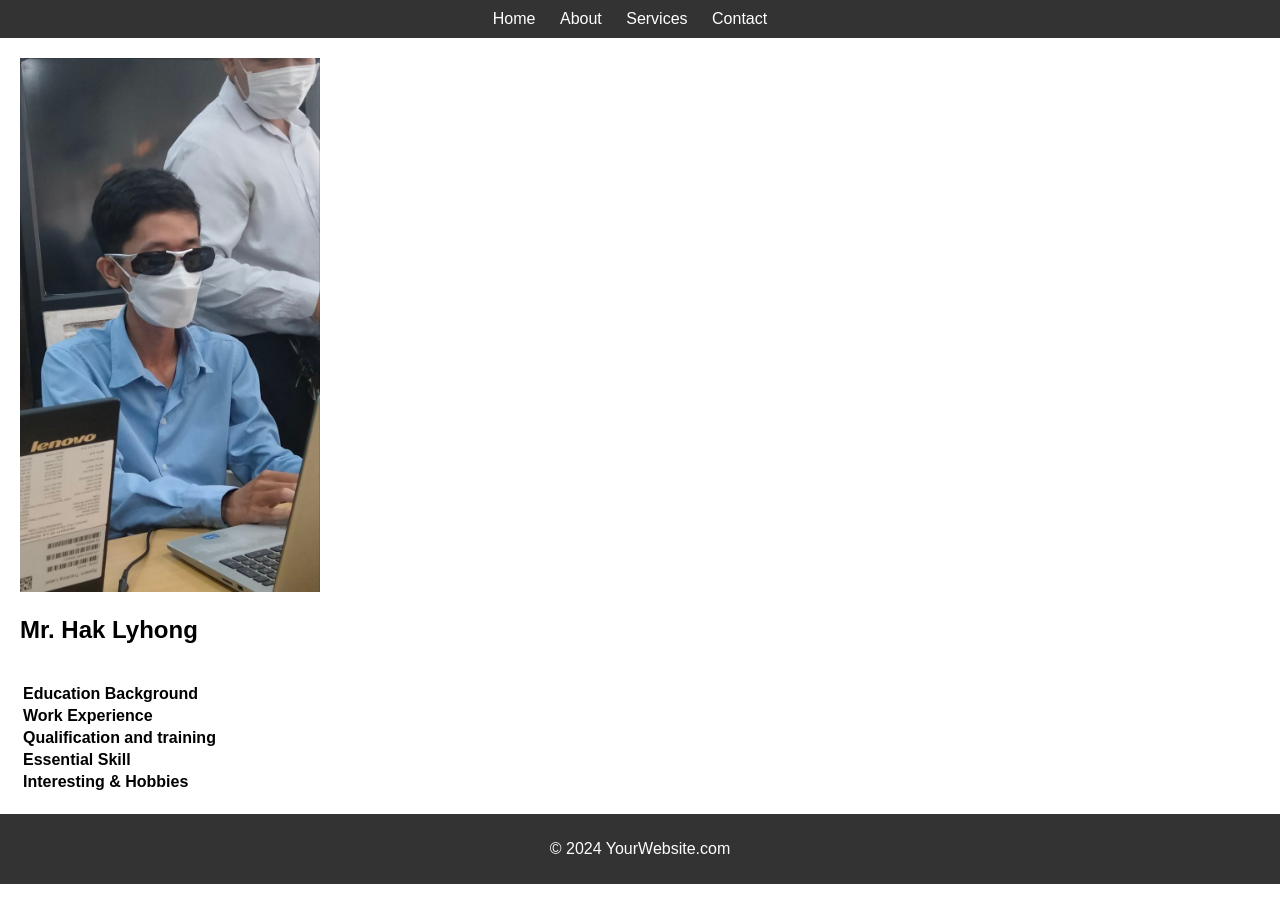
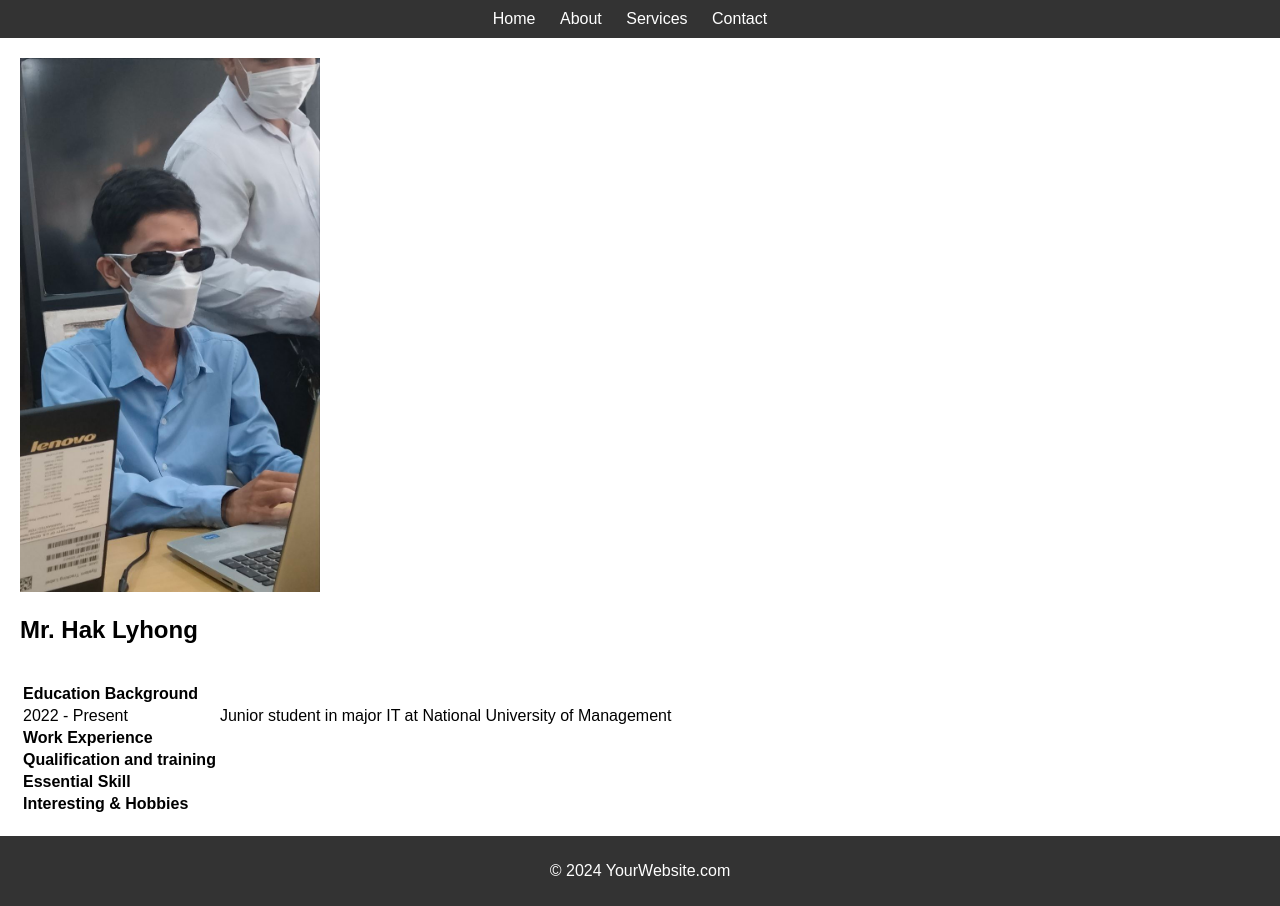
Before and after one commit to Hak-Lyhong/MyWebDevelop1, a plain HTML site: page about.html in a window 1280 px wide. Before the commit the page ends 884 px from the top, so only its background shows below. Drawn offline with Linux system fonts and the light colour scheme.

Commit message:
education background

```diff
--- a/about.html
+++ b/about.html
@@ -29,6 +29,10 @@
           <td><b>Education Background</b></td>
         </tr>
         <tr>
+          <td>2022 - Present</td>
+          <td>Junior student in major IT at National University of Management</td>
+        </tr>
+        <tr>
           <td>
             <b>Work Experience</b>
           </td>
```
